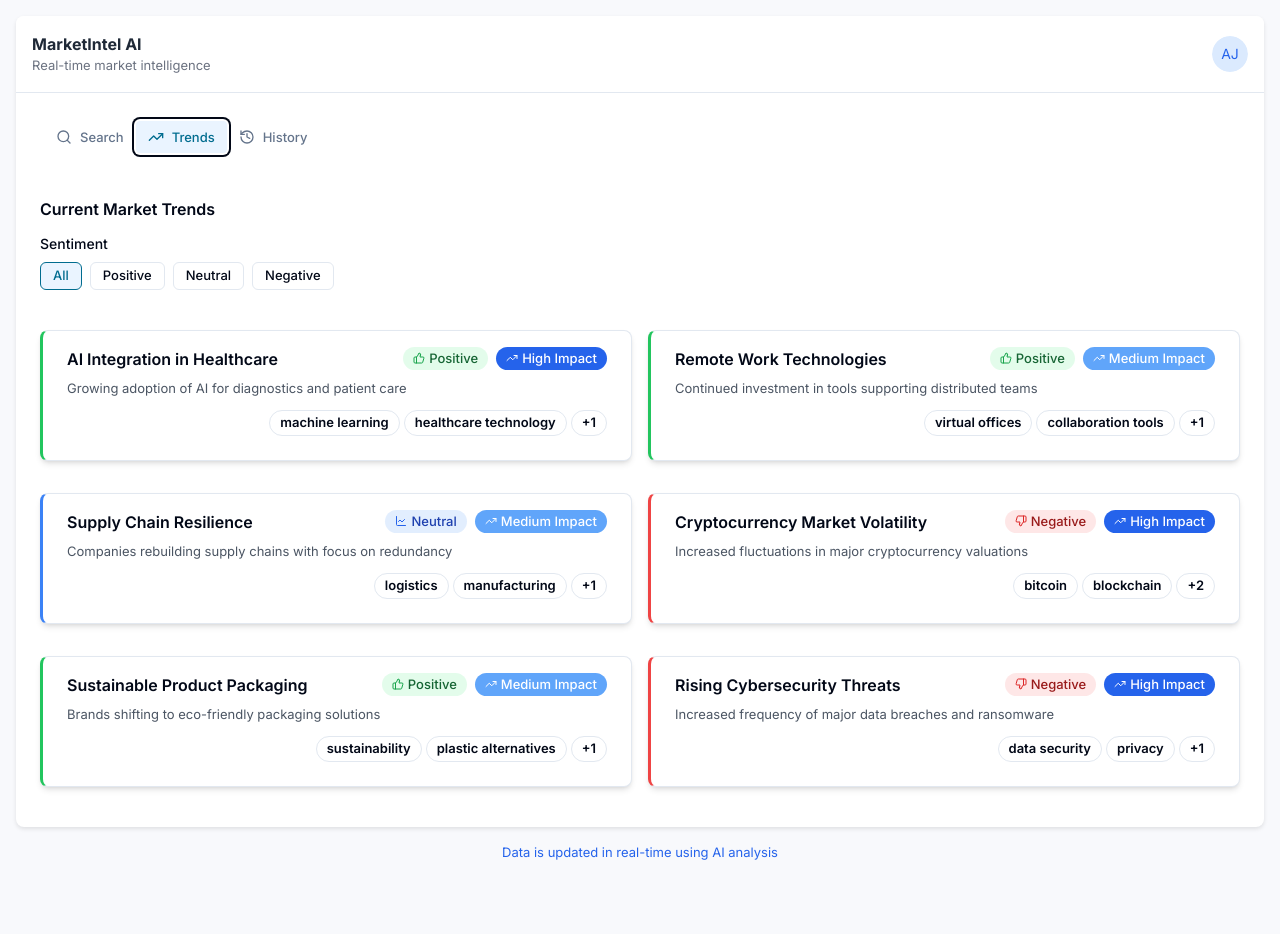
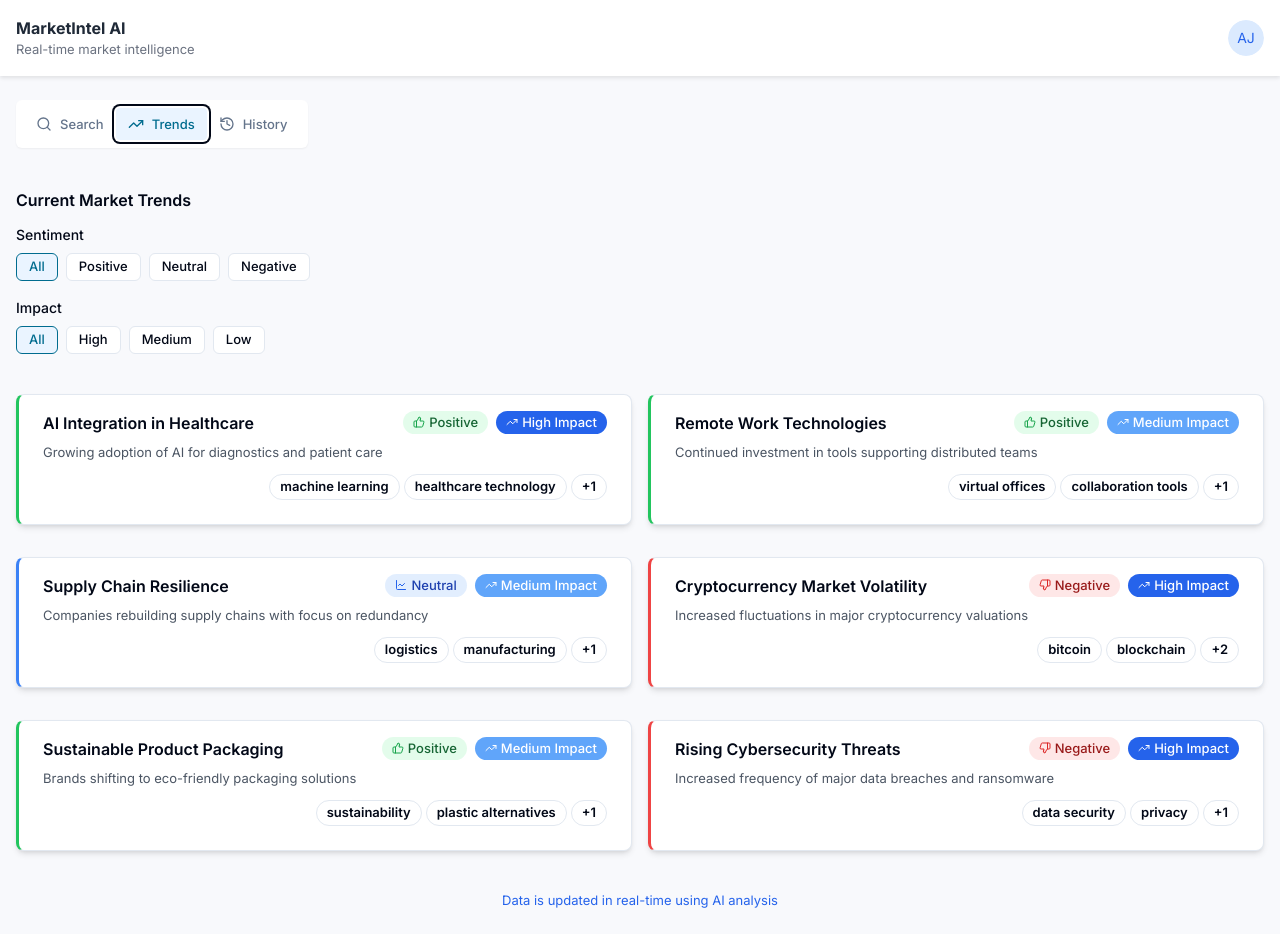
Before and after one commit to RamcoGIS/market-intel-insights, a React (Vite) app: page /market-research in a window 1280 px wide. Both pictures are taken after a click on the tab "Trends". Before the commit the page ends 878 px from the top, so only its background shows below. Built offline with nearby package versions, Linux system fonts and the light colour scheme.

Commit message:
Refactor UI and Implement Fullscreen Design
This commit refactors the UI to remove card structures, implement fullscreen designs, and adjust button and input field styles. It also updates background colors and filter layouts across the application.

```diff
--- a/src/components/HistoryPanel.tsx
+++ b/src/components/HistoryPanel.tsx
@@ -99,10 +99,10 @@ export function HistoryPanel() {
     <div className="space-y-6">
       {!activeQueryData ? (
         <>
-          <div className="sticky top-0 bg-background pt-2 pb-4 z-10">
+          <div className="sticky top-0 bg-[#f8f9fc] pt-2 pb-4 z-10">
             <h2 className="text-[16px] font-semibold mb-3">Search History</h2>
 
-            <div className="flex flex-wrap gap-4">
+            <div className="flex flex-col gap-4">
               <div className="flex flex-col gap-2">
                 <span className="text-[14px] font-medium">Sentiment</span>
                 <div className="flex flex-wrap items-center gap-2">
@@ -187,6 +187,7 @@ export function HistoryPanel() {
                                 size="sm"
                                 variant="outline"
                                 onClick={() => handleRerun(queryItem.query)}
+                                className="w-auto"
                               >
                                 <RefreshCcw className="mr-1 h-4 w-4 text-[#006c8f]" />
                                 Re-run
@@ -204,7 +205,7 @@ export function HistoryPanel() {
                               <Button
                                 size="sm"
                                 onClick={() => handleEnhance(queryItem.query)}
-                                className="enhance-button"
+                                className="enhance-button w-auto"
                               >
                                 <Search className="mr-1 h-4 w-4" />
                                 Enhance
--- a/src/components/SearchPanel.tsx
+++ b/src/components/SearchPanel.tsx
@@ -88,7 +88,7 @@ export function SearchPanel() {
 
   return (
     <div className="space-y-6 w-full">
-      <div className="sticky top-0 bg-background pt-2 pb-4 z-10 w-full">
+      <div className="sticky top-0 bg-[#f8f9fc] pt-2 pb-4 z-10 w-full">
         <form onSubmit={handleSearch} className="relative w-full">
           <TooltipProvider>
             <Tooltip>
@@ -99,7 +99,7 @@ export function SearchPanel() {
                     placeholder="Search for market research topics..."
                     value={query}
                     onChange={(e) => setQuery(e.target.value)}
-                    className="w-full pl-10"
+                    className="w-full pl-10 focus:border-[#006c8f] focus:shadow-md transition-all"
                     onKeyDown={(e) => {
                       if (e.key === 'Enter' && query.trim()) {
                         handleSearch(e);
@@ -144,6 +144,7 @@ export function SearchPanel() {
         </div>
 
         {results.length > 0 && (
+          <>
             <div className="flex flex-wrap gap-4 mt-4">
               <div className="flex flex-col gap-2">
                 <span className="text-[14px] font-medium">Sentiment</span>
@@ -169,7 +170,9 @@ export function SearchPanel() {
                   ))}
                 </div>
               </div>
+            </div>
 
+            <div className="flex flex-wrap gap-4 mt-4">
               <div className="flex flex-col gap-2">
                 <span className="text-[14px] font-medium">Impact</span>
                 <div className="flex flex-wrap items-center gap-2">
@@ -195,6 +198,7 @@ export function SearchPanel() {
                 </div>
               </div>
             </div>
+          </>
         )}
       </div>
 
@@ -212,7 +216,7 @@ export function SearchPanel() {
             Searching...
           </div>
         ) : (
-          <div className="bg-brand-light rounded-lg p-8 text-center">
+          <div className="bg-white rounded-lg p-8 text-center">
             <h3 className="text-[16px] font-medium text-gray-900 mb-2">Find the latest market insights</h3>
             <p className="text-[13px] text-gray-600">
               Enter a search query about market trends, competitors, or industry news to get AI-analyzed results.
--- a/src/components/TrendsPanel.tsx
+++ b/src/components/TrendsPanel.tsx
@@ -3,21 +3,25 @@ import { useState } from "react";
 import { TrendCard } from "./TrendCard";
 import { sampleTrends } from "../data/sample-market-data";
 import { Button } from "@/components/ui/button";
-import { Sentiment } from "../types/market-research";
+import { Sentiment, Impact } from "../types/market-research";
 import { Tooltip, TooltipContent, TooltipProvider, TooltipTrigger } from "@/components/ui/tooltip";
 
 export function TrendsPanel() {
   const [sentimentFilter, setSentimentFilter] = useState<Sentiment | null>(null);
+  const [impactFilter, setImpactFilter] = useState<Impact | null>(null);
 
   const filteredTrends = sampleTrends.filter(trend => {
-    return !sentimentFilter || trend.sentiment === sentimentFilter;
+    const matchesSentiment = !sentimentFilter || trend.sentiment === sentimentFilter;
+    const matchesImpact = !impactFilter || trend.impact === impactFilter;
+    return matchesSentiment && matchesImpact;
   });
 
   return (
     <div className="space-y-6 w-full">
-      <div className="sticky top-0 bg-background pt-2 pb-4 z-10 w-full">
+      <div className="sticky top-0 bg-[#f8f9fc] pt-2 pb-4 z-10 w-full">
         <h2 className="text-[16px] font-semibold mb-3">Current Market Trends</h2>
 
+        <div className="flex flex-col gap-4">
           <div className="flex flex-col gap-2">
             <span className="text-[14px] font-medium">Sentiment</span>
             <div className="flex flex-wrap items-center gap-2">
@@ -60,6 +64,50 @@ export function TrendsPanel() {
               ))}
             </div>
           </div>
+
+          <div className="flex flex-col gap-2">
+            <span className="text-[14px] font-medium">Impact</span>
+            <div className="flex flex-wrap items-center gap-2">
+              <TooltipProvider>
+                <Tooltip>
+                  <TooltipTrigger asChild>
+                    <Button
+                      variant="outline"
+                      size="sm"
+                      onClick={() => setImpactFilter(null)}
+                      className={`h-7 text-[13px] ${impactFilter === null ? 'bg-[#eaf4ff] text-[#006c8f] border-[#006c8f]' : ''}`}
+                    >
+                      All
+                    </Button>
+                  </TooltipTrigger>
+                  <TooltipContent>
+                    <p>Show all impact levels</p>
+                  </TooltipContent>
+                </Tooltip>
+              </TooltipProvider>
+
+              {(['high', 'medium', 'low'] as Impact[]).map(impact => (
+                <TooltipProvider key={impact}>
+                  <Tooltip>
+                    <TooltipTrigger asChild>
+                      <Button
+                        variant="outline"
+                        size="sm"
+                        onClick={() => setImpactFilter(impact)}
+                        className={`h-7 text-[13px] capitalize ${impactFilter === impact ? 'bg-[#eaf4ff] text-[#006c8f] border-[#006c8f]' : ''}`}
+                      >
+                        {impact}
+                      </Button>
+                    </TooltipTrigger>
+                    <TooltipContent>
+                      <p>Filter by {impact} impact</p>
+                    </TooltipContent>
+                  </Tooltip>
+                </TooltipProvider>
+              ))}
+            </div>
+          </div>
+        </div>
       </div>
 
       <div className="grid grid-cols-1 md:grid-cols-2 gap-4 w-full">
--- a/src/index.css
+++ b/src/index.css
@@ -164,3 +164,13 @@
 .border-sentiment-neutral {
   @apply border-l-blue-500;
 }
+
+/* Add specific styling for focus state on input fields */
+input:focus {
+  @apply border-[#006c8f] shadow-md;
+}
+
+/* Adjust button widths */
+.btn-narrow {
+  @apply w-auto !important;
+}
--- a/src/pages/MarketResearch.tsx
+++ b/src/pages/MarketResearch.tsx
@@ -19,32 +19,36 @@ export default function MarketResearch() {
   };
 
   return (
-    <div className="min-h-screen bg-[#f8f9fc] w-full">
-      <div className="w-full mx-auto px-2 sm:px-4 py-4">
-        <div className="bg-white rounded-lg shadow-[0_2px_4px_rgba(0,0,0,0.1)] overflow-hidden w-full">
+    <div className="min-h-screen bg-[#f8f9fc] flex flex-col w-full">
       {/* Header */}
-          <div className="flex justify-between items-center bg-white p-4 border-b">
+      <div className="bg-white shadow-[0_2px_4px_rgba(0,0,0,0.1)] w-full">
+        <div className="flex justify-between items-center max-w-[1440px] mx-auto px-4 py-4">
           <div>
             <h1 className="text-[16px] font-bold text-gray-800">MarketIntel AI</h1>
             <p className="text-[13px] text-gray-500">Real-time market intelligence</p>
           </div>
           <UserAvatar name="Alex Johnson" onLogout={handleLogout} />
         </div>
+      </div>
 
+      {/* Main Content */}
+      <div className="flex-grow w-full">
+        <div className="max-w-[1440px] mx-auto px-4 py-6 h-full">
           {/* Tabs Navigation */}
           <Tabs
             defaultValue="search"
             value={activeTab}
             onValueChange={(value) => setActiveTab(value as TabType)}
-            className="p-4 sm:p-6 w-full"
+            className="w-full h-full"
           >
-            <TabsList className="w-fit mb-6 bg-white">
+            <div className="bg-white rounded-md shadow-sm p-1 inline-block mb-6">
+              <TabsList className="bg-white">
                 <TooltipProvider>
                   <Tooltip>
                     <TooltipTrigger asChild>
                       <TabsTrigger
                         value="search"
-                      className={`flex items-center ${activeTab === 'search' ? 'tab-selected' : ''}`}
+                        className={`flex items-center ${activeTab === 'search' ? 'bg-[#eaf4ff] text-[#006c8f]' : ''}`}
                       >
                         <Search className="mr-2 h-4 w-4" />
                         <span>Search</span>
@@ -61,7 +65,7 @@ export default function MarketResearch() {
                     <TooltipTrigger asChild>
                       <TabsTrigger
                         value="trends"
-                      className={`flex items-center ${activeTab === 'trends' ? 'tab-selected' : ''}`}
+                        className={`flex items-center ${activeTab === 'trends' ? 'bg-[#eaf4ff] text-[#006c8f]' : ''}`}
                       >
                         <TrendingUp className="mr-2 h-4 w-4" />
                         <span>Trends</span>
@@ -78,7 +82,7 @@ export default function MarketResearch() {
                     <TooltipTrigger asChild>
                       <TabsTrigger
                         value="history"
-                      className={`flex items-center ${activeTab === 'history' ? 'tab-selected' : ''}`}
+                        className={`flex items-center ${activeTab === 'history' ? 'bg-[#eaf4ff] text-[#006c8f]' : ''}`}
                       >
                         <History className="mr-2 h-4 w-4" />
                         <span>History</span>
@@ -90,8 +94,10 @@ export default function MarketResearch() {
                   </Tooltip>
                 </TooltipProvider>
               </TabsList>
+            </div>
 
             {/* Tab Content */}
+            <div className="w-full">
               <TabsContent value="search" className="mt-2 w-full">
                 <SearchPanel />
               </TabsContent>
@@ -103,11 +109,12 @@ export default function MarketResearch() {
               <TabsContent value="history" className="mt-2 w-full">
                 <HistoryPanel />
               </TabsContent>
+            </div>
           </Tabs>
+
+          <div className="mt-6 text-center text-[13px] text-blue-600">
+            <p>Data is updated in real-time using AI analysis</p>
           </div>
-
-        <div className="mt-4 text-center text-[13px] text-blue-600">
-          <p>Data is updated in real-time using AI analysis</p>
         </div>
       </div>
     </div>
```
Lines whose indentation alone changed are shown as unchanged.
